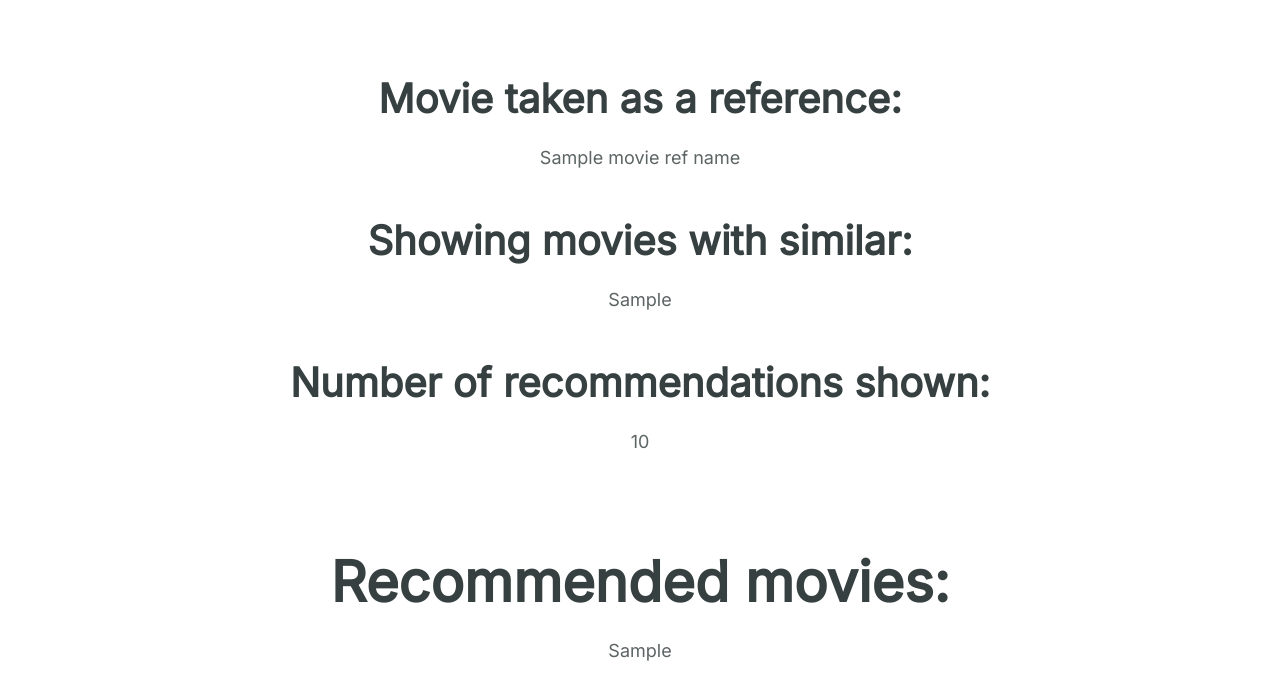
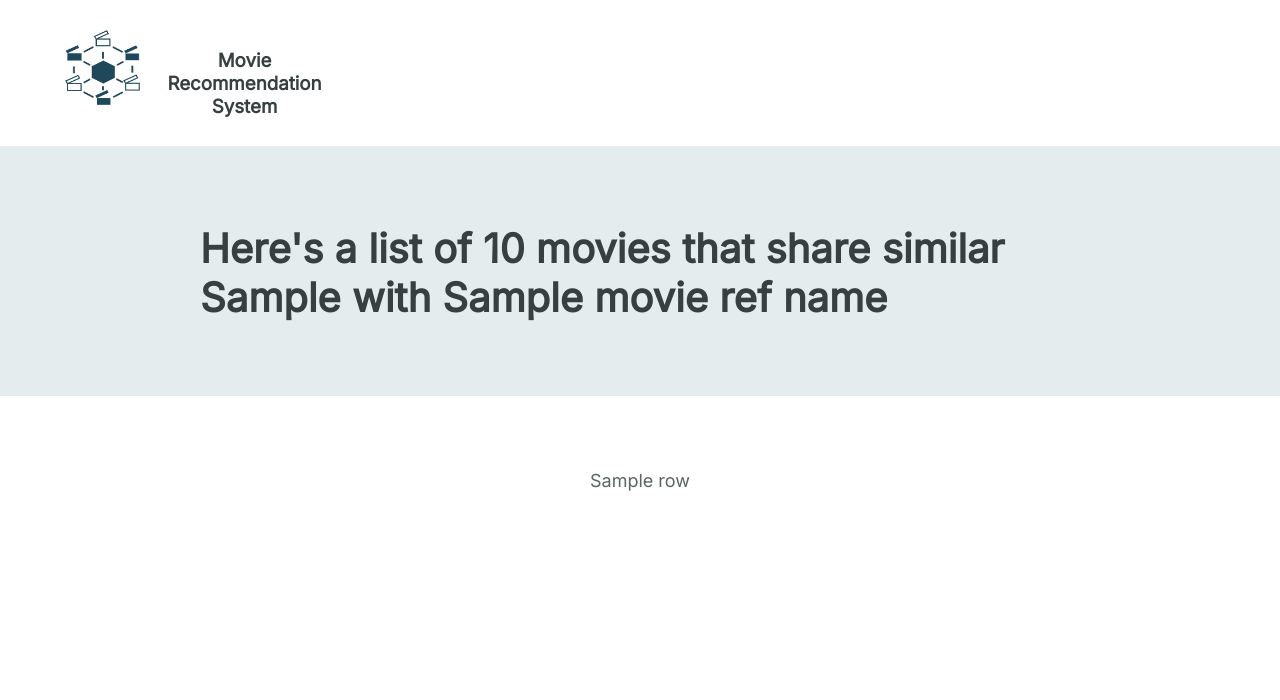
Before and after one commit to alangalavis/tfcomplejidad, a Flask app: template templates/output.html in a window 1280 px wide. Shown: the top 700 px of the page. Run offline with Flask 3, Linux system fonts and the light colour scheme; the template is opened without the code that fills it: most values are stand-ins (such as "Sample title", 1, 10 or a date in 2020); parts of the project's set-up code (start-up, migrations or seed data) failed here and were passed over.

Commit message:
Ahora recomienda bonito, ya no sale como array

```diff
--- a/DLS.py
+++ b/DLS.py
@@ -101,7 +101,7 @@ def filter_selector(movieReference, movieSelectedFilter, movieRecommendationAmou
     index = movie_dataset.index(movieReference)
   except:
     index = -1
-    return "Error, movie not found in the dataset"
+    return ["Error, movie not found in the dataset"]
 
   if movieSelectedFilter == "studio":
     return PC_recomendation(index, movieRecommendationAmount, movie_dataset)
--- a/app.py
+++ b/app.py
@@ -16,7 +16,6 @@ def index():
         formData['movieReference'] = request.form['movieref']
         formData['movieSelectedFilter'] = request.form['check']
         formData['movieRecommendationAmount'] = int(request.form['recamount'])
-
         return redirect(url_for('output'))
 
     else:
@@ -28,7 +27,7 @@ def output():
     return render_template('output.html', movieRefName = formData['movieReference'],
                            movieFilter = formData['movieSelectedFilter'],
                            movieRecAmount = formData['movieRecommendationAmount'],
-                           recommendation_list = str(result))
+                           recommendation_list = result)
 
 if __name__ == '__main__':
     app.run(debug=True)
--- a/static/css/styles.css
+++ b/static/css/styles.css
@@ -87,7 +87,7 @@ header {
 /*Container with zero padding */
 .header-box {
   display: flex;
-  padding: 50px;
+  padding: 20px 50px;
   flex-wrap: wrap;
   -webkit-transition: padding 0.3s;
     -moz-transition: padding 0.3s;
@@ -102,6 +102,7 @@ header {
 
 .smaller {
   padding: 10px;
+  margin: 0 5px;
 }
 
 .logo {
@@ -111,18 +112,25 @@ header {
 .logo a {
   padding: 0;
   margin: 0 5px;
-  color: var(--text_color);
+  color: inherit;
   text-decoration: none;
+  position: relative;
+  top: 10px;
+  left: 10px;
 }
 
 .logo img {
+  float: left;
+  width: 75px;
+  height: 75px;
+}
 
-  max-width: 100%;
-}
 
 /*================================================
 1. What do you want to watch?
 ================================================*/
+
+
 
 .hero, .filter {
   display: flex;
--- a/templates/index.html
+++ b/templates/index.html
@@ -11,7 +11,7 @@
 <header>
     <div class="header-box">
         <div class="logo">
-            <img src="{{url_for('static', filename='images/logo_small.png')}}">
+            <img src="{{url_for('static', filename='images/logo.png')}}" alt="Logo">
             <h3><a href="/">Movie Recommendation System</a></h3>
         </div>
     </div>
--- a/templates/output.html
+++ b/templates/output.html
@@ -5,37 +5,31 @@
 {% endblock %}
 
 {% block body %}
+
+<header>
+    <div class="header-box">
+        <div class="logo">
+            <a href="/">
+                <img src="{{url_for('static', filename='images/logo.png')}}" alt="Logo">
+                <h3>Movie Recommendation System</h3>
+            </a>
+        </div>
+    </div>
+  </header>
+
+<div class="hero">
+    <div class="filter">
+            <h2 class="separated">Here's a list of {{movieRecAmount}} movies that share similar {{movieFilter}} with {{movieRefName}}</h2>
+    </div>
+</div>
 <div class="program">
     <div class="filter">
         <section class="center">
-            <h2 class="separated">Movie taken as a reference:</h2>
-            <p class="separated lighter">{{movieRefName}}</p>
+            {% for row in recommendation_list %}
+                <p class="separated lighter">{{row}}</p>
+            {% endfor %}
         </section>
     </div>
+</div>
 
-    <div class="filter">
-        <section class="center">
-            <h2 class="separated">Showing movies with similar:</h2>
-            <p class="separated lighter">{{movieFilter}}</p>
-        </section>
-    </div>
-
-    <div class="filter new_section">
-        <section class="center">
-            <h2 class="separated">Number of recommendations shown:</h2>
-            <p class="separated lighter">{{movieRecAmount}}</p>
-        </section>
-    </div>
-    <div class="filter">
-        <section class="center">
-            <h1 class="separated">Recommended movies:</h2>
-            <p class="separated lighter">{{recommendation_list}}</p>
-        </section>
-    </div>
-
-    <div class="filter new_section">
-
-    </div>
-
-</div>
 {% endblock %}
```
Also changed, not shown: static/images/logo_medium.png (added), static/images/logo_medium2.png (added).
